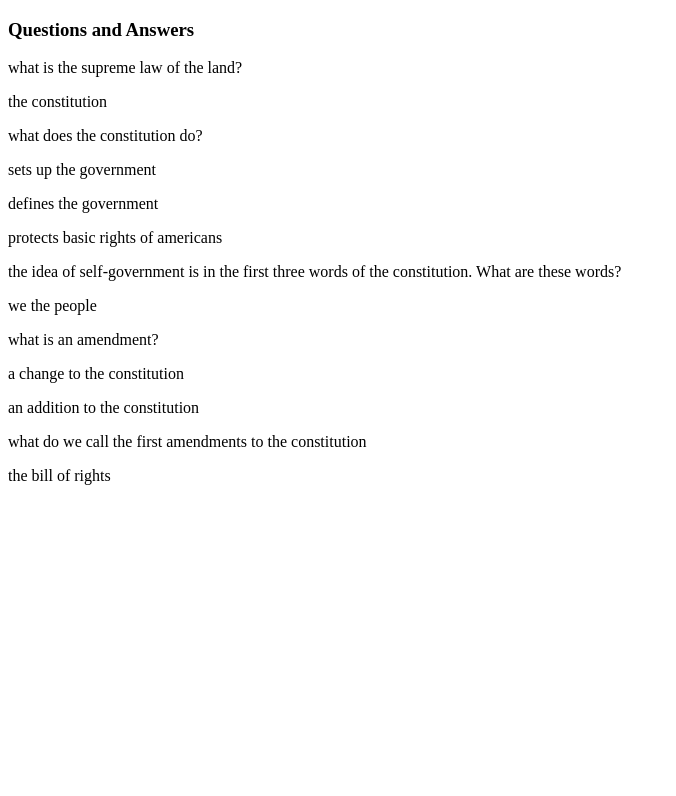
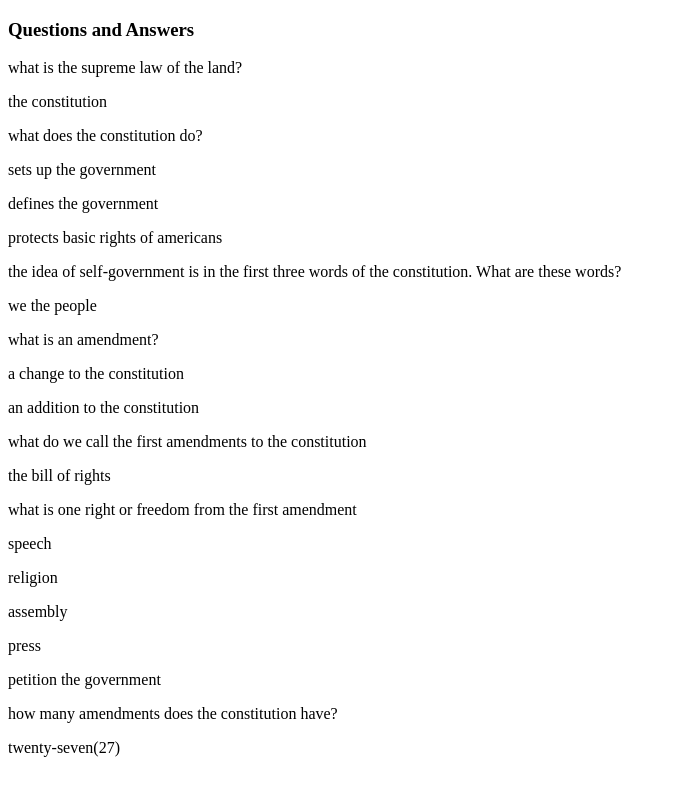
Before and after one commit to mmaustin/citizenship-questions-answers, a React (Create React App) app in the folder citizenship-frontend/: page / in a window 1280 px wide. Shown: the top 796 px of the page, without its empty margins (0-676 px from the left). Built offline with nearby package versions, Linux system fonts and the light colour scheme.

Commit message:
added two additional question/answer pairs

```diff
--- a/citizenship-frontend/src/features/questions/questions.js
+++ b/citizenship-frontend/src/features/questions/questions.js
@@ -5,5 +5,7 @@ export const questions = [{id: nanoid(), question: 'what is the supreme law of t
 {ans: 'protects basic rights of americans'}]}, {id: nanoid(), question: 'the idea of self-government is in the first three words of the constitution. What are these words?',
 answer: [{ans: 'we the people'}]}, {id: nanoid(), question: 'what is an amendment?', answer: [{ans: 'a change to the constitution'},
 {ans: 'an addition to the constitution'}]}, {id: nanoid(), question: 'what do we call the first amendments to the constitution',
-answer: [{ans: 'the bill of rights'}]}
+answer: [{ans: 'the bill of rights'}]}, {id: nanoid(), question: 'what is one right or freedom from the first amendment', answer: [{ans: 'speech'},
+{ans: 'religion'}, {ans: 'assembly'}, {ans: 'press'}, {ans: 'petition the government'}]}, {id: nanoid(), question: 'how many amendments does the constitution have?',
+answer: [{ans: 'twenty-seven(27)'}]}
 ]
```
